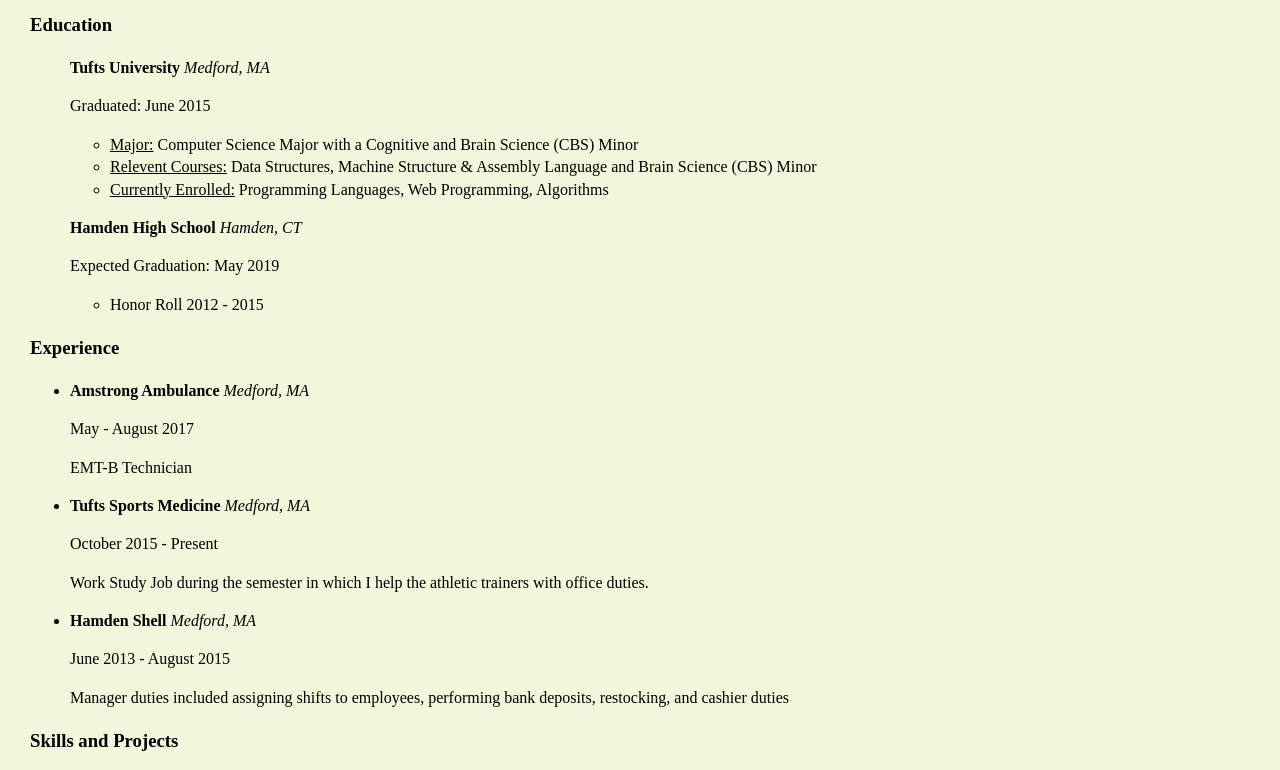
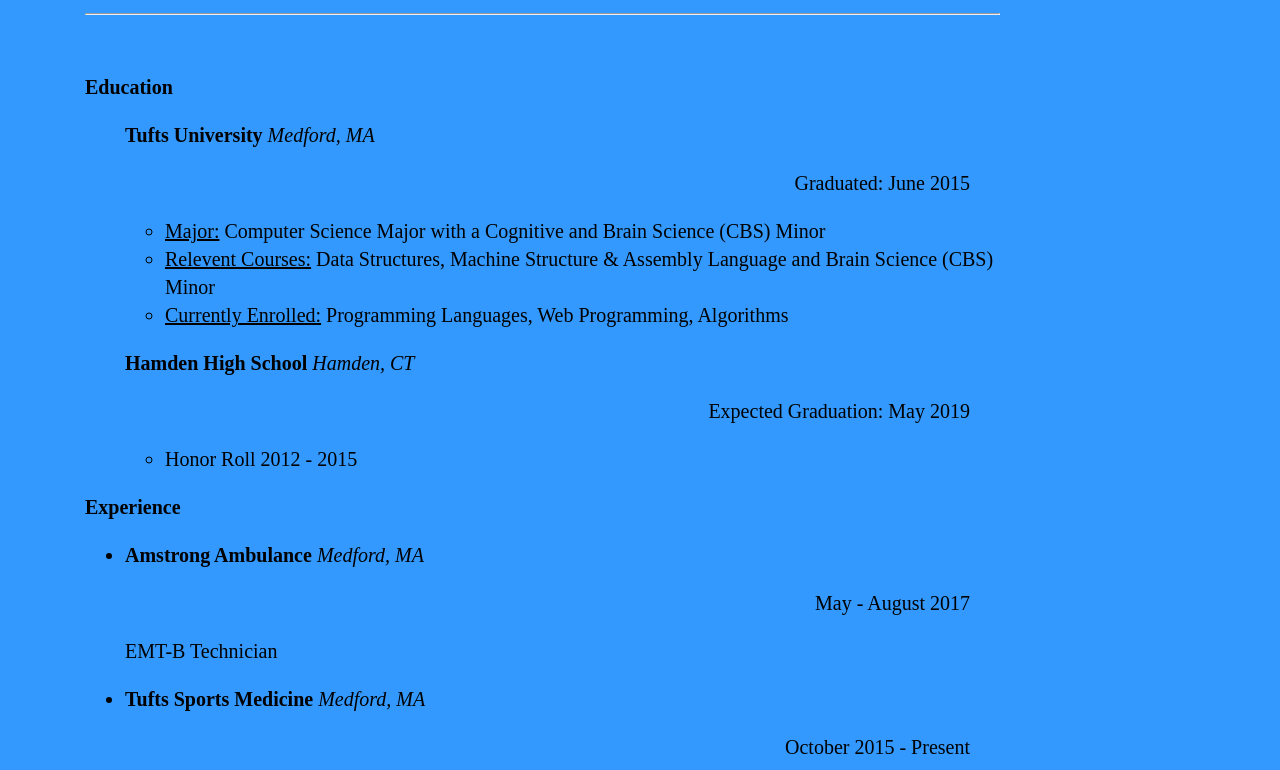
Before and after one commit to smazha01/Hodgedon_Scanner, a plain HTML site: page assignment1/resume.html in a window 1280 px wide. Shown: the part 245-1015 px from the top of the page. Drawn offline with Linux system fonts and the light colour scheme.

Commit message:
Update resume.html

```diff
--- a/assignment1/resume.html
+++ b/assignment1/resume.html
@@ -5,7 +5,7 @@
 
         <title>Resume</title>
         <meta charset="utf-8"/>
-        <link rel="stylesheet" type="text/css" href="style_homepage.css"/>
+        <link rel="stylesheet" type="text/css" href="style_resume.css"/>
 
     </head>
 
```
